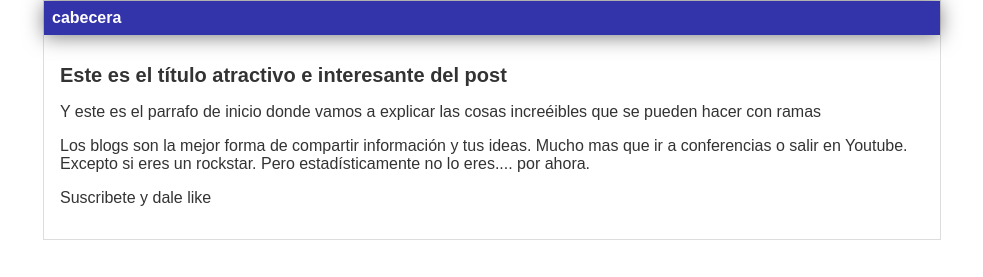
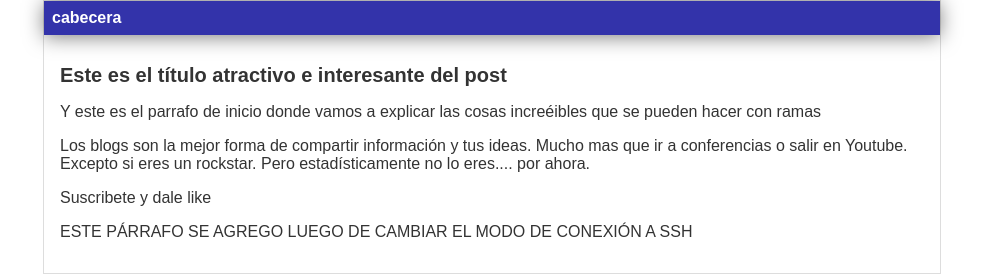
Before and after one commit to GuillermoTorresRenner/cuersoGit, a plain HTML site: page index.html in a window 1280 px wide. Shown: the whole page, without its empty margins (148-1131 px from the left). Drawn offline with Linux system fonts and the light colour scheme.

Commit message:
guardado antes de subir repo a github a través de la llave ssh

```diff
--- a/index.html
+++ b/index.html
@@ -16,6 +16,8 @@
             <p>Y este es el parrafo de inicio donde vamos a explicar las cosas increéibles que se pueden hacer con ramas</p>
             <p>Los blogs son la mejor forma de compartir información y tus ideas. Mucho mas que ir a conferencias o salir en Youtube. Excepto si eres un rockstar. Pero estadísticamente no lo eres.... por ahora.</p>
             <p>Suscribete y dale like</p>
+            <p>ESTE PÁRRAFO SE AGREGO LUEGO DE CAMBIAR EL MODO DE CONEXIÓN A SSH</p>
+
         </div>
     </div>
 
```
